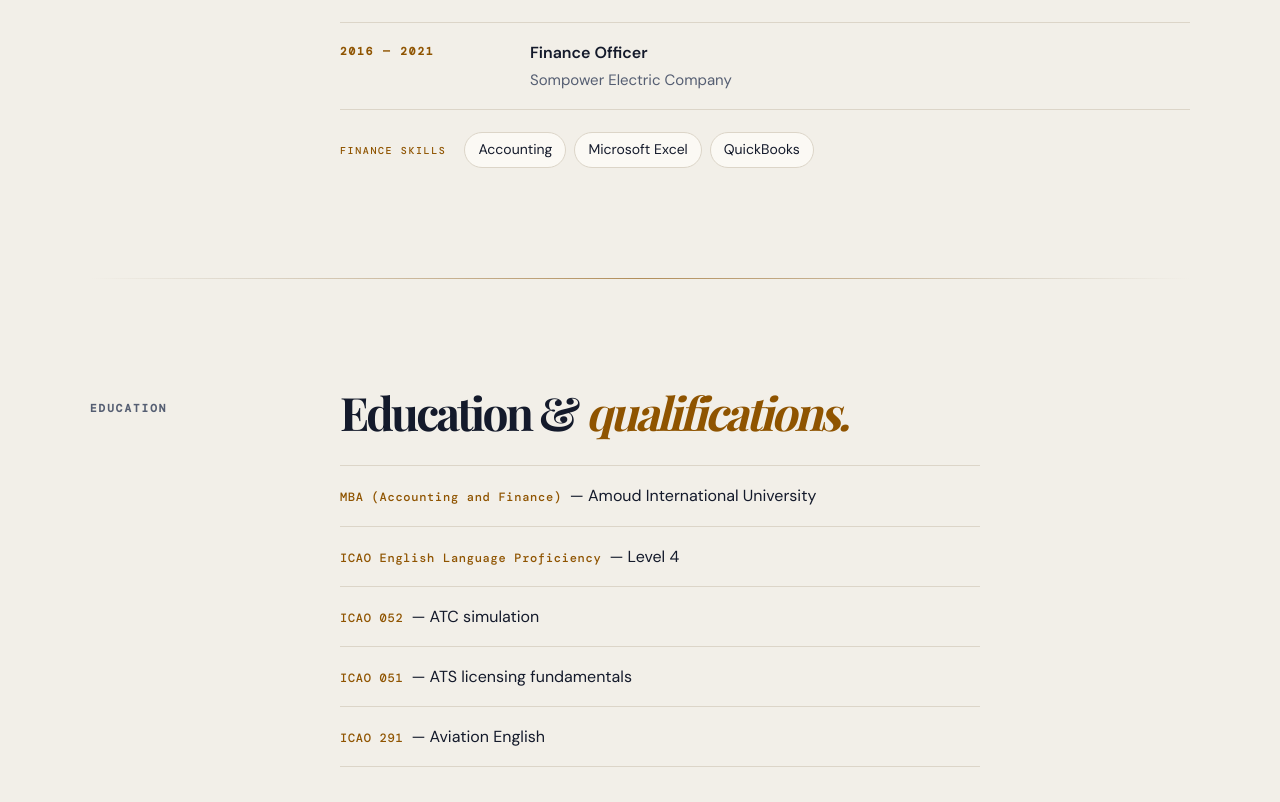
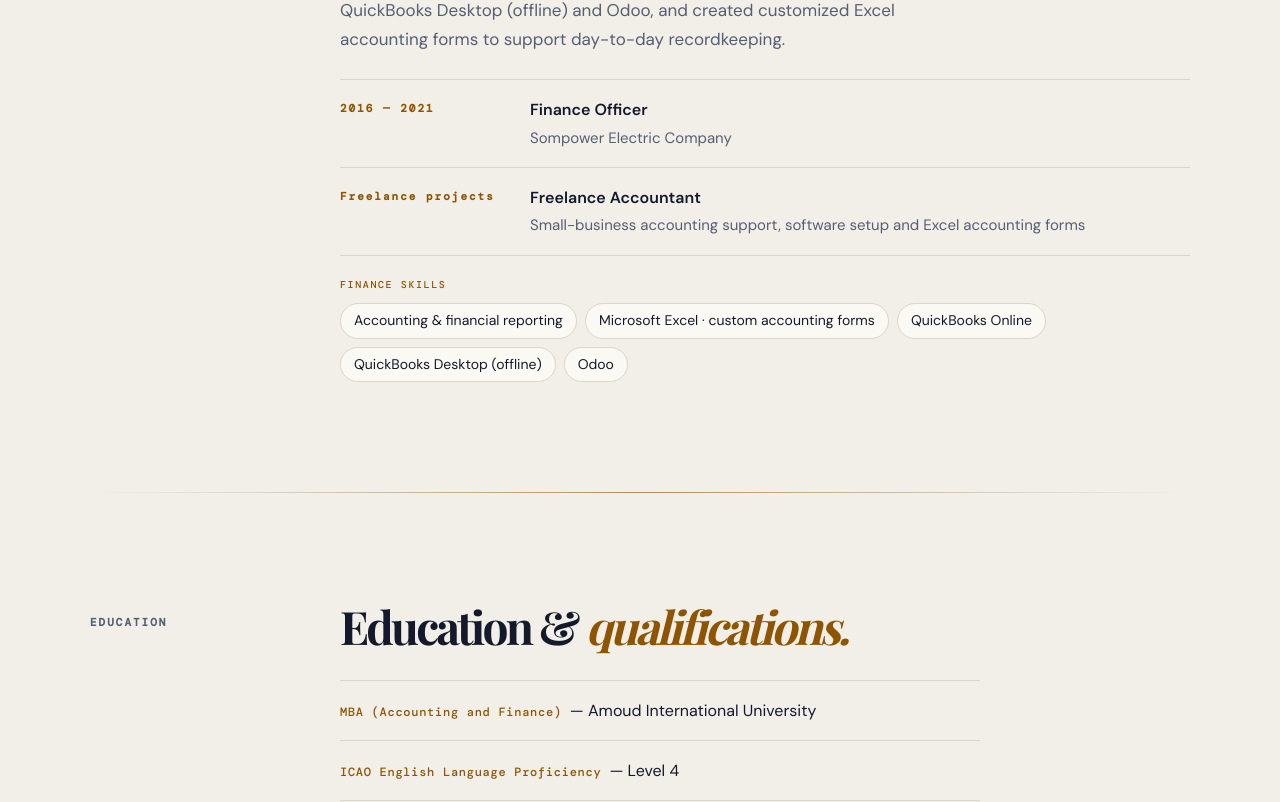
Before and after one commit to MohAmiin/MohAmiin.github.io, a Next.js app in the folder site/: page /about in a window 1280 px wide. Shown: the part 2430-3232 px from the top of the page. Built offline with nearby package versions, Linux system fonts and the light colour scheme; a web font is replaced by a local one.

Commit message:
Add freelance accounting, QuickBooks and Odoo experience to About

```diff
--- a/site/app/about/page.tsx
+++ b/site/app/about/page.tsx
@@ -3,7 +3,7 @@ export const metadata: Metadata={title:'About | Mohamed Amiin',description:'Moha
 const aviation=[['2022 — Present','Air Traffic Controller','Berbera International Airport (HCMI)'],['2022','Tower on-the-job training','Hargeisa Airport (HCMH)'],['2022','ATC simulator training · ICAO 052','Fujairah Aviation Academy'],['2021','ATS foundation · ICAO 051 and ICAO 291','Airways New Zealand']];
 const software=[['Airport Operations Management System','Development complete for current scope','/projects/aoms'],['Jareeye Moto Delivery','Partially developed prototype — market validation in progress','/projects/jareeye'],['Websites & business tools','Responsive sites and workflow tools for organisations','/projects']];
 const qualifications=[['MBA (Accounting and Finance)','Amoud International University'],['ICAO English Language Proficiency','Level 4'],['ICAO 052','ATC simulation'],['ICAO 051','ATS licensing fundamentals'],['ICAO 291','Aviation English']];
-const financeSkills=['Accounting','Microsoft Excel','QuickBooks'];
+const financeSkills=['Accounting & financial reporting','Microsoft Excel · custom accounting forms','QuickBooks Online','QuickBooks Desktop (offline)','Odoo'];
 const i=(n:number)=>({'--i':n} as CSSProperties);
 export default function About(){return <main className="container detail-page about-page">
   <header className="about-hero">
@@ -12,6 +12,6 @@ export default function About(){return <main className="container detail-page ab
   </header>
   <section className="case-section about-block" data-reveal aria-labelledby="about-aviation"><p className="section-tag">AVIATION</p><div><h2 id="about-aviation">Calm in <em>the tower.</em></h2><p className="about-text">Since 2022 I have worked as an air traffic controller at Berbera International Airport, providing aerodrome control and keeping traffic safe and moving, day and night.</p><ol className="about-list">{aviation.map(([when,what,where],n)=><li key={what} data-reveal style={i(n)}><span className="item-date">{when}</span><div><strong>{what}</strong><span>{where}</span></div></li>)}</ol></div></section>
   <section className="case-section about-block" data-reveal aria-labelledby="about-software"><p className="section-tag">SOFTWARE</p><div><h2 id="about-software">Curious at <em>the keyboard.</em></h2><p className="about-text">I design and build software inspired by real problems — from tower operations to local delivery and business tools.</p><ul className="about-list">{software.map(([name,note,href],n)=><li key={name} data-reveal style={i(n)}><a className="about-link" href={href}><strong>{name}</strong><span>{note}</span><span className="about-arrow" aria-hidden="true">↗</span></a></li>)}</ul></div></section>
-  <section className="case-section about-block" data-reveal aria-labelledby="about-finance"><p className="section-tag">FINANCE</p><div><h2 id="about-finance">Where <em>it started.</em></h2><p className="about-text">Before aviation, I worked in finance. Today my interests extend from aviation operations to mobile delivery platforms, web development and entrepreneurship.</p><ol className="about-list"><li><span className="item-date">2016 — 2021</span><div><strong>Finance Officer</strong><span>Sompower Electric Company</span></div></li></ol><div className="skill-row"><span className="skill-label">FINANCE SKILLS</span><ul className="skill-tags">{financeSkills.map(s=><li key={s}>{s}</li>)}</ul></div></div></section>
-  <section className="case-section about-block" data-reveal aria-labelledby="about-education"><p className="section-tag">EDUCATION</p><div><h2 id="about-education">Education & <em>qualifications.</em></h2><ul className="qual-list">{qualifications.map(([name,detail])=><li key={name}><span className="qual-name">{name}</span><span className="qual-detail"> — {detail}</span></li>)}</ul><p className="about-text about-aside">Outside work, chess keeps my mind sharp; films, learning and technology keep my curiosity active. <a href="/relax">Off duty ↗</a></p><a className="primary inline-action" href="/cv.pdf" download>Download CV ↓</a></div></section>
+  <section className="case-section about-block" data-reveal aria-labelledby="about-finance"><p className="section-tag">FINANCE</p><div><h2 id="about-finance">Where <em>it started.</em></h2><p className="about-text">My background includes financial accounting and reporting as well as freelance accounting work for small businesses. I have helped set up QuickBooks Online, QuickBooks Desktop (offline) and Odoo, and created customized Excel accounting forms to support day-to-day recordkeeping.</p><ol className="about-list"><li><span className="item-date">2016 — 2021</span><div><strong>Finance Officer</strong><span>Sompower Electric Company</span></div></li><li><span className="item-date">Freelance projects</span><div><strong>Freelance Accountant</strong><span>Small-business accounting support, software setup and Excel accounting forms</span></div></li></ol><div className="skill-row"><span className="skill-label">FINANCE SKILLS</span><ul className="skill-tags">{financeSkills.map(s=><li key={s}>{s}</li>)}</ul></div></div></section>
+  <section className="case-section about-block" data-reveal aria-labelledby="about-education"><p className="section-tag">EDUCATION</p><div><h2 id="about-education">Education & <em>qualifications.</em></h2><ul className="qual-list">{qualifications.map(([name,detail])=><li key={name}><span className="qual-name">{name}</span><span className="qual-detail"> — {detail}</span></li>)}</ul><p className="about-text about-aside"><strong>Practical accounting expertise:</strong> freelance accounting for small businesses, setup of QuickBooks Online, QuickBooks Desktop and Odoo, and customized Excel accounting forms. These are professional skills and project experience, not separate certifications.</p><p className="about-text about-aside">Outside work, chess keeps my mind sharp; films, learning and technology keep my curiosity active. <a href="/relax">Off duty ↗</a></p><a className="primary inline-action" href="/cv.pdf" download>Download CV ↓</a></div></section>
 </main>}
```
